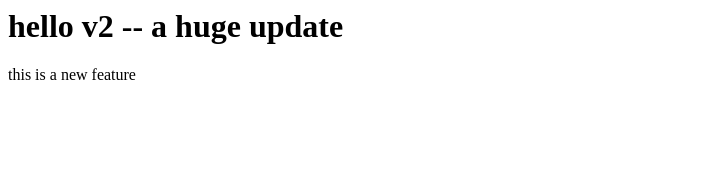
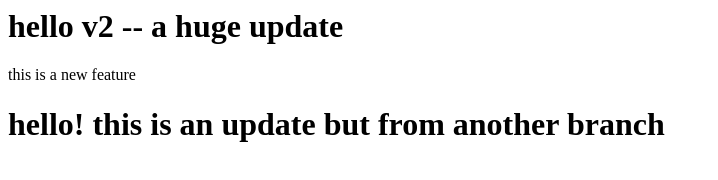
Before and after one commit to abdallahR001/learning-git, a plain HTML site: page index.html in a window 1280 px wide. Shown: the whole page, without its empty margins (0-718 px from the left). Drawn offline with Linux system fonts and the light colour scheme.

Commit message:
add new heading from the branch

```diff
--- a/index.html
+++ b/index.html
@@ -1,2 +1,3 @@
 <h1>hello v2 -- a huge update</h1>
 <p>this is a new feature</p>
+<h1>hello! this is an update but from another branch</h1>
```
